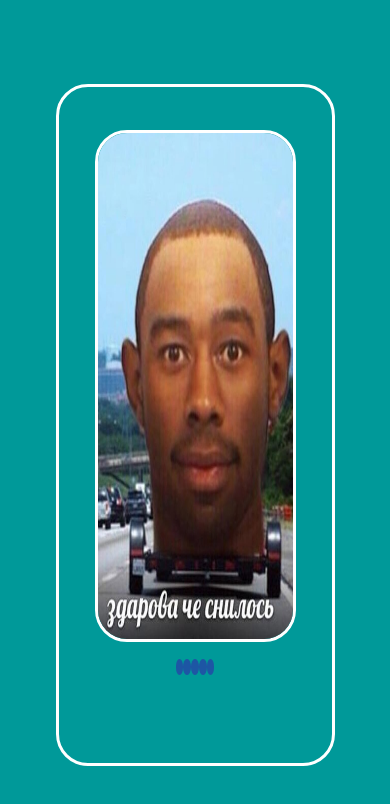
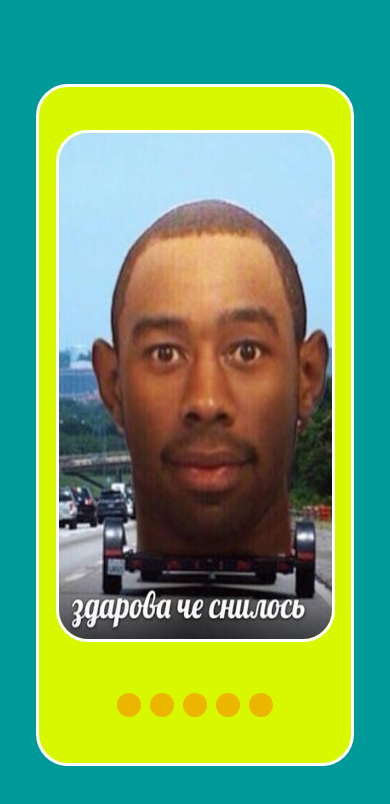
Before and after one commit to Korchvagen/cssMemSlider-old, a plain HTML site: page cssMemSlider/index.html in a window 390 px wide. Drawn offline with Linux system fonts and the light colour scheme.

Commit message:
feat: add mobile version 2021-10-17 20:21:07

```diff
--- a/cssMemSlider/index.html
+++ b/cssMemSlider/index.html
@@ -9,17 +9,19 @@
 </head>
 <body>
     <div class="slider">
+        <div class="memes-container">
             <div class="memes">
                 <input type="radio" name="dot" id="mem1" checked>
                 <input type="radio" name="dot" id="mem2">
                 <input type="radio" name="dot" id="mem3">
                 <input type="radio" name="dot" id="mem4">
                 <input type="radio" name="dot" id="mem5">
-            <div class="mem"><img src="img/m2.jpg" alt="First mem"></div>
+                <div class="mem active"><img src="img/m2.jpg" alt="First mem"></div>
                 <div class="mem"><img src="img/m5.jpg" alt="Second mem"></div>
                 <div class="mem"><img src="img/m3.jpg" alt="Third mem"></div>
                 <div class="mem"><img src="img/m4.jpg" alt="Fourth mem"></div>
                 <div class="mem"><img src="img/m1.jpg" alt="Fifth mem"></div>
+            </div>
         </div>
         <div class="control">
             <label for="mem1" class="controller"></label>
--- a/cssMemSlider/style.css
+++ b/cssMemSlider/style.css
@@ -12,24 +12,30 @@ body{
     height: 80vh;
     border: 0.2rem #FFFFFF solid;
     border-radius: 2rem;
+    background-color: #D8F800;
 }
-.memes{
+.memes-container{
     margin: 0 auto;
     margin-top: 5vh;
-    display: flex;
     width: 50vw;
-    height: 60vh;
+    height: 65vh;
     border: 0.2rem #FFFFFF solid;
     overflow: hidden;
     border-radius: 2rem;
 }
+.memes{
+    width: 500%;
+    height: 100%;
+    display: flex;
+}
 .mem{
     width: 50vw;
-    height: 60vh;
+    height: 65vh;
+    transition: all 0.7s ease 0s;
 }
 .mem img{
     width: 50vw;
-    height: 60vh;
+    height: 65vh;
 }
 input[name="dot"]{
     display: none;
@@ -45,7 +51,7 @@ input[name="dot"]{
 
 }
 .controller{
-    background-color: #3914AF;
+    background-color: #FF7400;
     width: 1rem;
     height: 1rem;
     border-radius: 50%;
@@ -60,3 +66,46 @@ input[name="dot"]{
 .controller:active{
     background-color: #fff;
 }
+#mem1:checked ~ .active{
+    margin-left: 0;
+}
+#mem2:checked ~ .active{
+    margin-left: -20%;
+}
+#mem3:checked ~ .active{
+    margin-left: -40%;
+}
+#mem4:checked ~ .active{
+    margin-left: -60%;
+}
+#mem5:checked ~ .active{
+    margin-left: -80%;
+}
+
+@media screen and (max-width: 26.25rem) {
+    .slider{
+        width: 80vw;
+        height: 80vh;
+    }
+    .memes-container{
+        width: 70vw;
+        height: 60vh;
+    }
+    .mem{
+        width: 70vw;
+        height: 100%;
+    }
+    .mem img{
+        width: 70vw;
+        height: 100%;
+    }
+    .control{
+        margin-top: 5vh;
+        width: 40vw;
+        height: 5vh;
+    }
+    .controller{
+        width: 1.5rem;
+        height: 1.5rem;
+    }
+}
```
Lines whose indentation alone changed are shown as unchanged.
